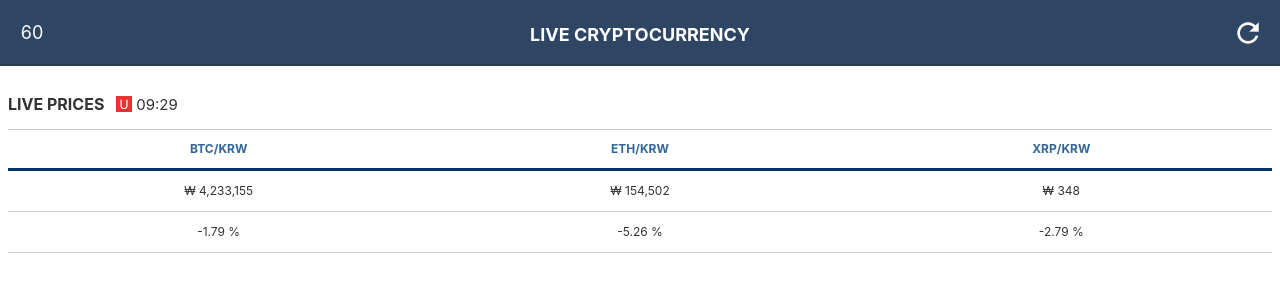
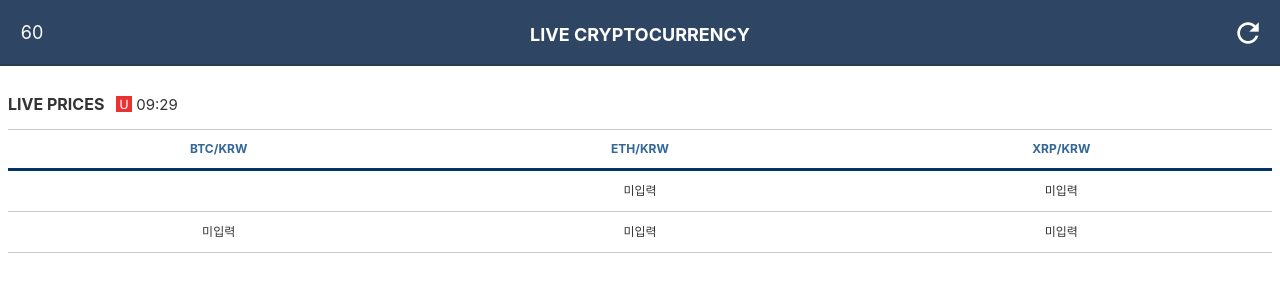
Before and after one commit to yonghoong89/react-coin, a React (Create React App) app: page / in a window 1280 px wide. Shown: the top 300 px of the page. Built offline with nearby package versions, Linux system fonts and the light colour scheme; no server answers.

Commit message:
react add

```diff
--- a/src/content_Price.js
+++ b/src/content_Price.js
@@ -2,7 +2,9 @@ import React, { Component } from 'react';
 
 
 class Price extends Component {
-  state = {}
+  state = {
+
+  }
 
   componentDidMount(){
     // 외부 라이브러리 연동: D3, masonry, etc
@@ -13,15 +15,17 @@ class Price extends Component {
 
     _getPrice = async () =>{
       const price = await this._callapi()
-      console.log(price)
+
       this.setState({
         price:price //모던 자바스크립트 :  price
       })
+      console.log(price)
     }
 
     _callapi = () =>{
       return fetch('https://min-api.cryptocompare.com/data/pricemultifull?fsyms=BTC,ETH,XRP&tsyms=KRW')
       .then(potato => potato.json())//데이터를 상황에 맞게 편집 할 수 있음
+      .then(json => json.DISPLAY.BTC.KRW.PRICE)
       .catch(error => console.log(error))
     }
 
@@ -48,34 +52,34 @@ class Price extends Component {
             <tr>
               <td className="active">
                 <a>
-                  <div>₩ 4,233,155</div>
+                  <div>{this.state.price}</div>
                 </a>
               </td>
               <td className="active">
                 <a>
-                  <div>₩ 154,502</div>
+                  <div>미입력</div>
                 </a>
               </td>
               <td className="active">
                 <a>
-                  <div>₩ 348</div>
+                  <div>미입력</div>
                 </a>
               </td>
             </tr>
             <tr>
               <td className="active">
                 <a>
-                  <div>-1.79 %</div>
+                  <div>미입력</div>
                 </a>
               </td>
               <td className="active">
                 <a>
-                  <div>-5.26 %</div>
+                  <div>미입력</div>
                 </a>
               </td>
               <td className="active">
                 <a>
-                  <div>-2.79 %</div>
+                  <div>미입력</div>
                 </a>
               </td>
             </tr>
```
